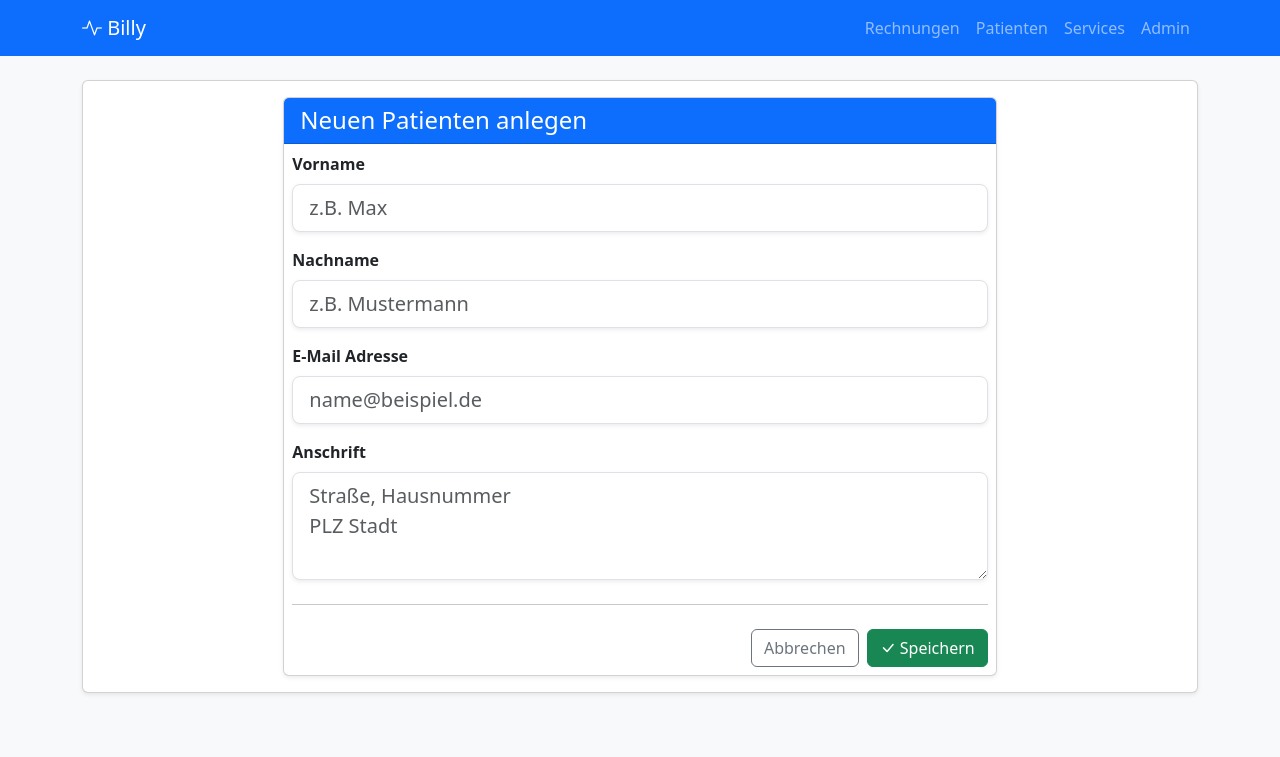
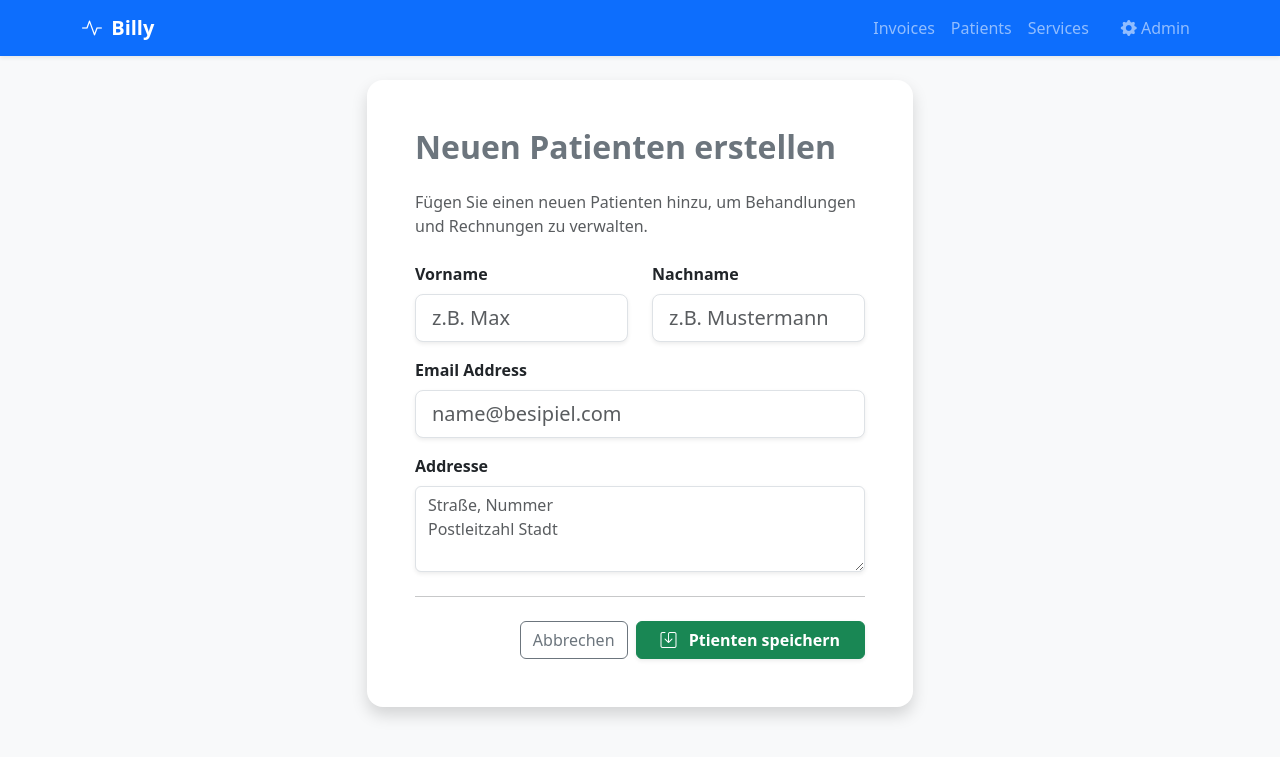
Before and after one commit to Bela-Kr/billingApplicationHealthcareProfessional, a Django app: template billing/templates/billing/patient_form.html in a window 1280 px wide. Shown: the top 757 px of the page. Run offline with Django 5.2, Linux system fonts and the light colour scheme; the template is opened without the code that fills it: values that come from a table or form of the project are taken from there, others are empty; parts of the project's set-up code (start-up, migrations or seed data) failed here and were passed over.

Commit message:
Consistent code documentation and convention

```diff
--- a/billing/models.py
+++ b/billing/models.py
@@ -116,7 +116,7 @@ class Bill(models.Model):
     )
 
     class Meta:
-        ordering = ["-date"]
+        ordering = ["-issue_date"]
 
     def __str__(self) -> str:
         return f"Invoice {self.invoice_number} ({self.patient})"
--- a/billing/templates/billing/base.html
+++ b/billing/templates/billing/base.html
@@ -1,48 +1,63 @@
 <!doctype html>
-<html lang="de">
+<html lang="en">
   <head>
     <meta charset="utf-8">
     <meta name="viewport" content="width=device-width, initial-scale=1">
-    <title>Billy - Praxisverwaltung</title>
+    <title>Billy - Practice Management</title>
+
     <link href="https://cdn.jsdelivr.net/npm/bootstrap@5.3.0/dist/css/bootstrap.min.css" rel="stylesheet">
     <link rel="stylesheet" href="https://cdn.jsdelivr.net/npm/bootstrap-icons@1.10.0/font/bootstrap-icons.css">
   </head>
   <body class="bg-light">
 
-    <nav class="navbar navbar-expand-lg navbar-dark bg-primary mb-4">
+    <nav class="navbar navbar-expand-lg navbar-dark bg-primary mb-4 shadow-sm">
       <div class="container">
-        <a class="navbar-brand" href="#">
-            <i class="bi bi-activity"></i> Billy
+        <a class="navbar-brand fw-bold" href="{% url 'patient_list' %}">
+            <i class="bi bi-activity me-1"></i> Billy
         </a>
+
         <button class="navbar-toggler" type="button" data-bs-toggle="collapse" data-bs-target="#navbarNav">
           <span class="navbar-toggler-icon"></span>
         </button>
+
         <div class="collapse navbar-collapse" id="navbarNav">
           <ul class="navbar-nav ms-auto">
+
             <li class="nav-item">
-              <a class="nav-link {% if request.resolver_match.url_name == 'billList' or request.resolver_match.url_name == 'createBill' %}active fw-bold{% endif %}" href="{% url 'billList' %}">Rechnungen</a>
+              <a class="nav-link {% if request.resolver_match.url_name in 'bill_list,bill_form' %}active fw-bold{% endif %}"
+                 href="{% url 'bill_list' %}">
+                 Invoices
+              </a>
             </li>
+
             <li class="nav-item">
-              <a class="nav-link {% if request.resolver_match.url_name == 'patientList' or request.resolver_match.url_name == 'createPatient' or request.resolver_match.url_name == 'createMedicalRecord' or request.resolver_match.url_name == 'patientDetails' %}active fw-bold{% endif %}" href="{% url 'patientList' %}">Patienten</a>
+              <a class="nav-link {% if request.resolver_match.url_name in 'patient_list,patient_form,patient_detail,record_form' %}active fw-bold{% endif %}"
+                 href="{% url 'patient_list' %}">
+                 Patients
+              </a>
             </li>
-            <li>
-              <a class="nav-link {% if request.resolver_match.url_name == "serviceList" %}active fw-bold{% endif %}" href="{% url "serviceList" %}">Services</a>
+
+            <li class="nav-item">
+              <a class="nav-link {% if request.resolver_match.url_name in 'service_list,create_service' %}active fw-bold{% endif %}"
+                 href="{% url 'service_list' %}">
+                 Services
+              </a>
             </li>
-            <li class="nav-item">
-              <a class="nav-link" href="/admin">Admin</a>
+
+            <li class="nav-item ms-lg-3">
+              <a class="nav-link" href="/admin">
+                  <i class="bi bi-gear-fill"></i> Admin
+              </a>
             </li>
+
           </ul>
         </div>
       </div>
     </nav>
 
     <div class="container">
-        <div class="card shadow-sm">
-            <div class="card-body">
-                {% block content %}
-                {% endblock %}
-            </div>
-        </div>
+        {% block content %}
+        {% endblock %}
     </div>
 
     <script src="https://cdn.jsdelivr.net/npm/bootstrap@5.3.0/dist/js/bootstrap.bundle.min.js"></script>
--- a/billing/templates/billing/patient_form.html
+++ b/billing/templates/billing/patient_form.html
@@ -2,57 +2,58 @@
 
 {% block content %}
 <div class="row justify-content-center">
-    <div class="col-md-8">
-        <div class="card shadow-sm">
-            <div class="card-header bg-primary text-white">
-                <h4 class="mb-0">Neuen Patienten anlegen</h4>
-            </div>
+    <div class="col-md-8 col-lg-6">
 
-            <div class="card-body p-2">
+        <div class="card shadow border-0 rounded-4">
+            <div class="card-body p-5">
+
+                <h2 class="mb-4 fw-bold text-secondary">Neuen Patienten erstellen</h2>
+                <p class="text-muted mb-4">Fügen Sie einen neuen Patienten hinzu, um Behandlungen und Rechnungen zu verwalten.</p>
+
                 <form method="post">
                     {% csrf_token %}
 
-                    <div class="mb-3">
-                        <label for="{{ form.firstName.id_for_label }}" class="form-label big fw-bold">
+                    <div class="row">
+                        <div class="col-md-6 mb-3">
+                            <label for="{{ form.first_name.id_for_label }}" class="form-label fw-bold">
                                 Vorname
                             </label>
-
                             <input
                                 type="text"
-                            name="{{ form.firstName.html_name }}"
-                            id="{{ form.firstName.id_for_label }}"
-                            value="{{ form.firstName.value|default_if_none:'' }}"
+                                name="{{ form.first_name.html_name }}"
+                                id="{{ form.first_name.id_for_label }}"
+                                value="{{ form.first_name.value|default_if_none:'' }}"
                                 class="form-control form-control-lg shadow-sm"
                                 placeholder="z.B. Max"
+                                required
                             >
-
                             {% if form.first_name.errors %}
-                            <div class="text-danger small mt-1">
-                                {{ form.firstName.errors.0 }}
-                            </div>
+                                <div class="text-danger small mt-1">{{ form.first_name.errors.0 }}</div>
                             {% endif %}
                         </div>
 
-                    <div class="mb-3">
-                        <label for="{{ form.lastName.id_for_label }}" class="form-label fw-bold">
+                        <div class="col-md-6 mb-3">
+                            <label for="{{ form.last_name.id_for_label }}" class="form-label fw-bold">
                                 Nachname
                             </label>
                             <input
                                 type="text"
-                            name="{{ form.lastName.html_name }}"
-                            id="{{ form.lastName.id_for_label }}"
-                            value="{{ form.lastName.value|default_if_none:'' }}"
+                                name="{{ form.last_name.html_name }}"
+                                id="{{ form.last_name.id_for_label }}"
+                                value="{{ form.last_name.value|default_if_none:'' }}"
                                 class="form-control form-control-lg shadow-sm"
                                 placeholder="z.B. Mustermann"
+                                required
                             >
-                        {% if form.lastName.errors %}
-                            <div class="text-danger small mt-1">{{ form.lastName.errors.0 }}</div>
+                            {% if form.last_name.errors %}
+                                <div class="text-danger small mt-1">{{ form.last_name.errors.0 }}</div>
                             {% endif %}
+                        </div>
                     </div>
 
                     <div class="mb-3">
                         <label for="{{ form.email.id_for_label }}" class="form-label fw-bold">
-                            E-Mail Adresse
+                            Email Address
                         </label>
                         <input
                             type="email"
@@ -60,7 +61,7 @@
                             id="{{ form.email.id_for_label }}"
                             value="{{ form.email.value|default_if_none:'' }}"
                             class="form-control form-control-lg shadow-sm"
-                            placeholder="name@beispiel.de"
+                            placeholder="name@besipiel.com"
                         >
                         {% if form.email.errors %}
                             <div class="text-danger small mt-1">{{ form.email.errors.0 }}</div>
@@ -69,14 +70,14 @@
 
                     <div class="mb-4">
                         <label for="{{ form.address.id_for_label }}" class="form-label fw-bold">
-                            Anschrift
+                            Addresse
                         </label>
                         <textarea
                             name="{{ form.address.html_name }}"
                             id="{{ form.address.id_for_label }}"
-                            class="form-control form-control-lg shadow-sm"
+                            class="form-control shadow-sm"
                             rows="3"
-                            placeholder="Straße, Hausnummer&#10;PLZ Stadt"
+                            placeholder="Straße, Nummer&#10;Postleitzahl Stadt"
                         >{{ form.address.value|default_if_none:'' }}</textarea>
 
                         {% if form.address.errors %}
@@ -87,16 +88,18 @@
                     <hr class="my-4">
 
                     <div class="d-flex justify-content-end gap-2">
-                        <a href="{% url 'patientList' %}" class="btn btn-outline-secondary d-inline-flex align-items-center">
+                        <a href="{% url 'patient_list' %}" class="btn btn-outline-secondary">
                             Abbrechen
                         </a>
-                        <button type="submit" class="btn btn-success">
-                            <i class="bi bi-check-lg"></i> Speichern
+
+                        <button type="submit" class="btn btn-success px-4 fw-bold shadow-sm">
+                            <i class="bi bi-save me-2"></i> Ptienten speichern
                         </button>
                     </div>
                 </form>
             </div>
         </div>
+
     </div>
 </div>
 {% endblock %}
--- a/billing/urls.py
+++ b/billing/urls.py
@@ -1,13 +1,20 @@
+"""
+URL configuration for the billing application.
+Maps URL patterns to view functions.
+"""
+
 from django.urls import path
 from . import views
 
 urlpatterns = [
-    path("patients/", views.patientList, name="patientList"),
-    path("patients/add", views.createPatient, name="createPatient"),
-    path("bills/", views.billList, name="billList"),
-    path("bills/add", views.createBill, name="createBill"),
-    path("patients/<int:patient_id>/neuer-eintrag",views.createMedicalRecord, name="createMedicalRecord"),
-    path("patients/<int:pk>", views.patientDetails, name="patientDetails"),
-    path("services/", views.serviceList, name="serviceList"),
-    path("services/new", views.createService, name="createService"),
+    path("patients/", views.patient_list, name="patient_list"),
+    path("patients/create/", views.create_patient, name="create_patient"),
+    path("patients/<int:pk>/", views.patient_detail, name="patient_detail"),
+    path("patients/<int:patient_id>/records/create/", views.create_medical_record, name="create_medical_record"),
+
+    path("bills/", views.bill_list, name="bill_list"),
+    path("bills/create/", views.create_bill, name="create_bill"),
+
+    path("services/", views.service_list, name="service_list"),
+    path("services/create/", views.create_service, name="create_service"),
 ]
--- a/config/urls.py
+++ b/config/urls.py
@@ -1,25 +1,26 @@
 """
-URL configuration for config project.
+Main URL configuration for the project.
 
-The `urlpatterns` list routes URLs to views. For more information please see:
-    https://docs.djangoproject.com/en/5.2/topics/http/urls/
-Examples:
-Function views
-    1. Add an import:  from my_app import views
-    2. Add a URL to urlpatterns:  path('', views.home, name='home')
-Class-based views
-    1. Add an import:  from other_app.views import Home
-    2. Add a URL to urlpatterns:  path('', Home.as_view(), name='home')
-Including another URLconf
-    1. Import the include() function: from django.urls import include, path
-    2. Add a URL to urlpatterns:  path('blog/', include('blog.urls'))
+This file acts as the central entry point for routing. It:
+1. Routes admin requests to the Django Admin interface.
+2. Includes the URL patterns from the 'billing' application.
+3. Redirects the root URL ('/') to the patient list.
 """
+
 from django.contrib import admin
+from django.urls import include, path
 from django.views.generic import RedirectView
-from django.urls import path, include
 
 urlpatterns = [
+    # Admin Interface
     path("admin/", admin.site.urls),
-    path("billing/", include("billing.urls")),
-    path("", RedirectView.as_view(pattern_name="patientList"), name="root")
+
+    # Include urls from the billing app
+    # All URLs in billing/urls.py will be prefixed with 'billing/' (e.g., /billing/patients/)
+    path("", include("billing.urls")),
+
+    # Root Redirect
+    # When a user visits the homepage ('/'), redirect them to the patient list.
+    # Note: 'patient_list' must match the name='patient_list' defined in billing/urls.py
+    path("", RedirectView.as_view(pattern_name="patient_list"), name="root"),
 ]
```
Also changed, not shown: billing/admin.py (+6 -1 lines), billing/templates/billing/bill_form.html (+8 -8 lines), billing/templates/billing/bill_list.html (+10 -10 lines), billing/templates/billing/patient_detail.html (+62 -19 lines), billing/templates/billing/patient_list.html (+18 -24 lines), billing/templates/billing/service_form.html (+11 -11 lines), billing/templates/billing/service_list.html (+7 -6 lines), billing/migrations/0001_initial.py. Lines whose indentation alone changed are shown as unchanged.
